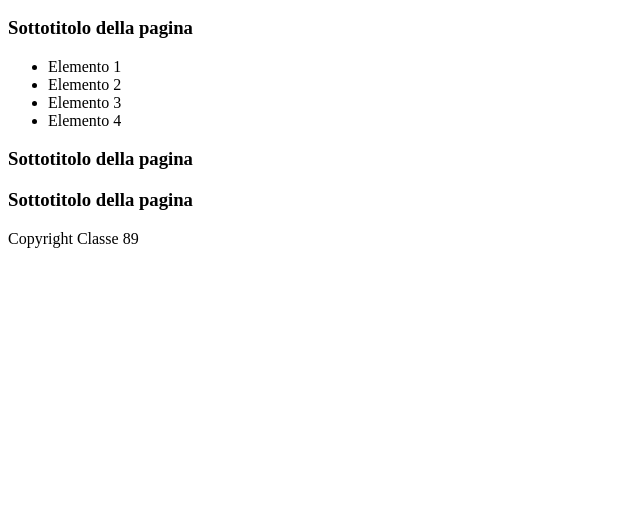
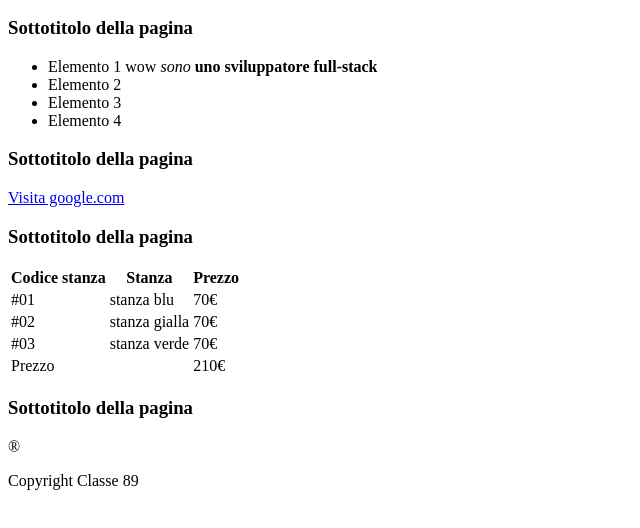
Before and after one commit to giuliatognali/prova, a plain HTML site: page index.html in a window 1280 px wide. Shown: the part 110-638 px from the top of the page, without its empty margins (0-640 px from the left). Drawn offline with Linux system fonts and the light colour scheme.

Commit message:
aggiunta tabella e altri tag

```diff
--- a/index.html
+++ b/index.html
@@ -18,7 +18,7 @@
         <section>
             <h3>Sottotitolo della pagina</h3>
             <ul>
-                <li>Elemento 1</li>
+                <li>Elemento 1 <span>wow</span> <em>sono</em> <strong>uno sviluppatore full-stack</strong></li>
                 <li>Elemento 2</li>
                 <li>Elemento 3</li>
                 <li>Elemento 4</li>
@@ -26,9 +26,46 @@
         </section>
         <section>
             <h3>Sottotitolo della pagina</h3>
+            <a href="https://google.coms" target="_self">Visita google.com</a>
         </section>
         <section>
             <h3>Sottotitolo della pagina</h3>
+            <table>
+                <!-- intestazione tabella -->
+                <thead>
+                    <th>Codice stanza</th>
+                    <th>Stanza</th>
+                    <th>Prezzo</th>
+                </thead>
+                <!-- fine intestazione -->
+                <tbody>
+                    <tr>
+                        <td>#01</td>
+                        <td>stanza blu</td>
+                        <td> 70€</td>
+                    </tr>
+                    <tr>
+                        <td>#02</td>
+                        <td>stanza gialla</td>
+                        <td> 70€</td>
+                    </tr>
+                    <tr>
+                        <td>#03</td>
+                        <td>stanza verde</td>
+                        <td> 70€</td>
+                    </tr>
+                </tbody>
+                <tfoot>
+                    <tr>
+                        <td colspan="2">Prezzo</td> <!-- colonna uno deve occupare sia lo spazio della colonna 1 e 2, la colonna 1 è larga 2 colonne -->
+                        <td>210€</td>
+                    </tr>
+                </tfoot>
+            </table>
+        </section>
+        <section>
+            <h3>Sottotitolo della pagina</h3>
+            <p>&reg</p> <!-- entity code per carattere speciale -->
         </section>
     </main>
     <footer>
```
